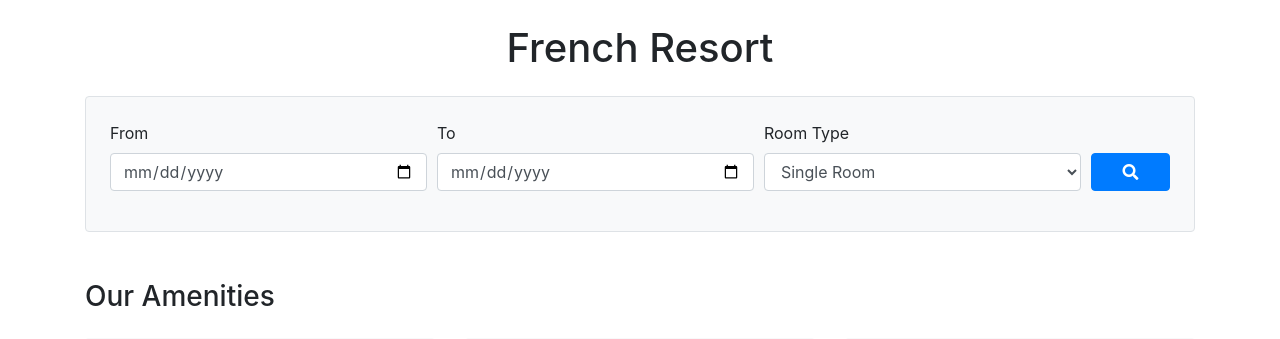
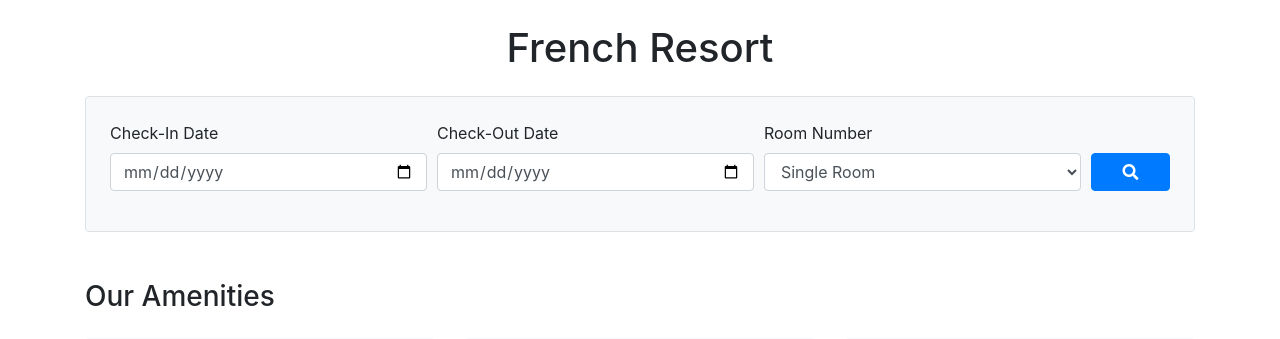
Before and after one commit to French-Resort/French-Resort-FrontEnd, a Flask app: page / in a window 1280 px wide. Shown: the part 56-395 px from the top of the page. Run offline with Flask 3, Linux system fonts and the light colour scheme; some libraries are stand-ins or nearby versions.

Commit message:
Update form and date verification

```diff
--- a/requirements.txt
+++ b/requirements.txt
@@ -6,3 +6,5 @@ itsdangerous==2.1.2
 Jinja2==3.1.2
 MarkupSafe==2.1.3
 Werkzeug==3.0.1
+Flask-WTF
+WTForms
--- a/src/app.py
+++ b/src/app.py
@@ -1,10 +1,34 @@
 from flask import Flask, render_template
+from flask_wtf import FlaskForm
+from wtforms import StringField, SubmitField, DateField, SelectField
+from wtforms.validators import DataRequired, ValidationError
+from datetime import datetime
+from markupsafe import Markup
+import html
 
 app = Flask(__name__)
+app.config['SECRET_KEY'] = 'YourSecretKey'
 
-@app.route('/')
+rooms = [
+    ('101', 'Single Room'),
+    ('102', 'Double Room'),
+    ('103', 'Deluxe Room')
+]
+
+class BookingForm(FlaskForm):
+    room_number = SelectField('Room Number', choices=rooms, validators=[DataRequired()])
+    check_in_date = DateField('Check-In Date', format='%Y-%m-%d', validators=[DataRequired()])
+    check_out_date = DateField('Check-Out Date', format='%Y-%m-%d', validators=[DataRequired()])
+
+
+@app.route('/', methods=['GET', 'POST'])
 def index():
-    return render_template('index.html')
+    form=BookingForm()
+    if form.validate_on_submit():
+        if form.check_in_date.data > form.check_out_date.data or form.check_in_date.data < datetime.today().date():
+            return render_template('index.html', form=form, error="Check-in or Check-out date not valid !")
+
+    return render_template('index.html', form=form)
 
 @app.route('/login')
 def login():
@@ -21,4 +45,4 @@ def mybookings():
 
 
 if __name__ == '__main__':
-    app.run(debug=True)
+    app.run(host="localhost", port=5002, debug=True)
--- a/src/templates/index.html
+++ b/src/templates/index.html
@@ -21,37 +21,38 @@
         <section>
             <!-- Title -->
             <h1 class="text-center">French Resort</h1>
-
             <!-- Gray Box with Inputs -->
             <div class="bg-light p-4 mt-4 rounded border">
+                <form method="post">
+                    {{ form.hidden_tag() }}
                 <div class="form-row">
                         <!-- Date Picker - From -->
                         <div class="form-group col-md">
-                        <label for="inputFrom">From</label>
-                        <input type="date" class="form-control" id="inputFrom">
+                            {{ form.check_in_date.label }} {{ form.check_in_date(class="form-control") }}
                         </div>
                         <!-- Date Picker - To -->
                         <div class="form-group col-md">
-                        <label for="inputTo">To</label>
-                        <input type="date" class="form-control" id="inputTo">
+                            {{ form.check_out_date.label }} {{ form.check_out_date(class="form-control") }}
                         </div>
                         <!-- Select Picker - Room Type -->
                         <div class="form-group col-md">
-                        <label for="selectRoomType">Room Type</label>
-                        <select class="form-control" id="selectRoomType">
-                            <option value="single">Single Room</option>
-                            <option value="double">Double Room</option>
-                            <option value="deluxe">Deluxe Room</option>
-                        </select>
+                            {{ form.room_number.label }} {{ form.room_number(class="form-control") }}
                         </div>
                         <!-- Search Button -->
                         <div class="form-group col-md-1">
                             <label>&nbsp;</label>
-                        <button type="button" class="btn btn-primary btn-block" id="searchButton">
+                            <button type="submit" class="btn btn-primary btn-block">
                                 <i class="fa fa-search"></i> <span class="d-md-none d-inline">Search</span>
                             </button>
+
+                            {% if error %}
+                            <p class="text-danger">
+                                {{ error }}
+                            </p>
+                            {% endif %}
                         </div>
                     </div>
+                </form>
             </div>
         </section>
         <!-- Section - Our Amenities -->
```
Lines whose indentation alone changed are shown as unchanged.
